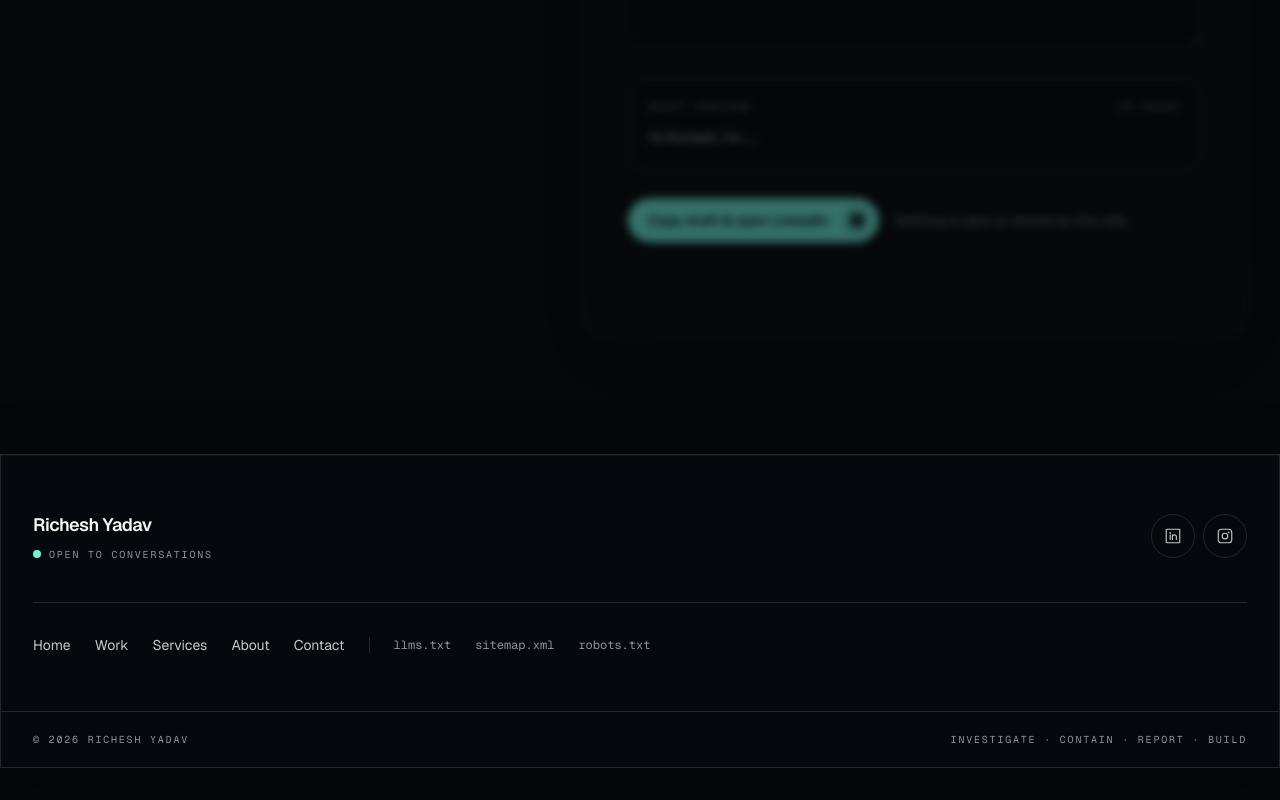
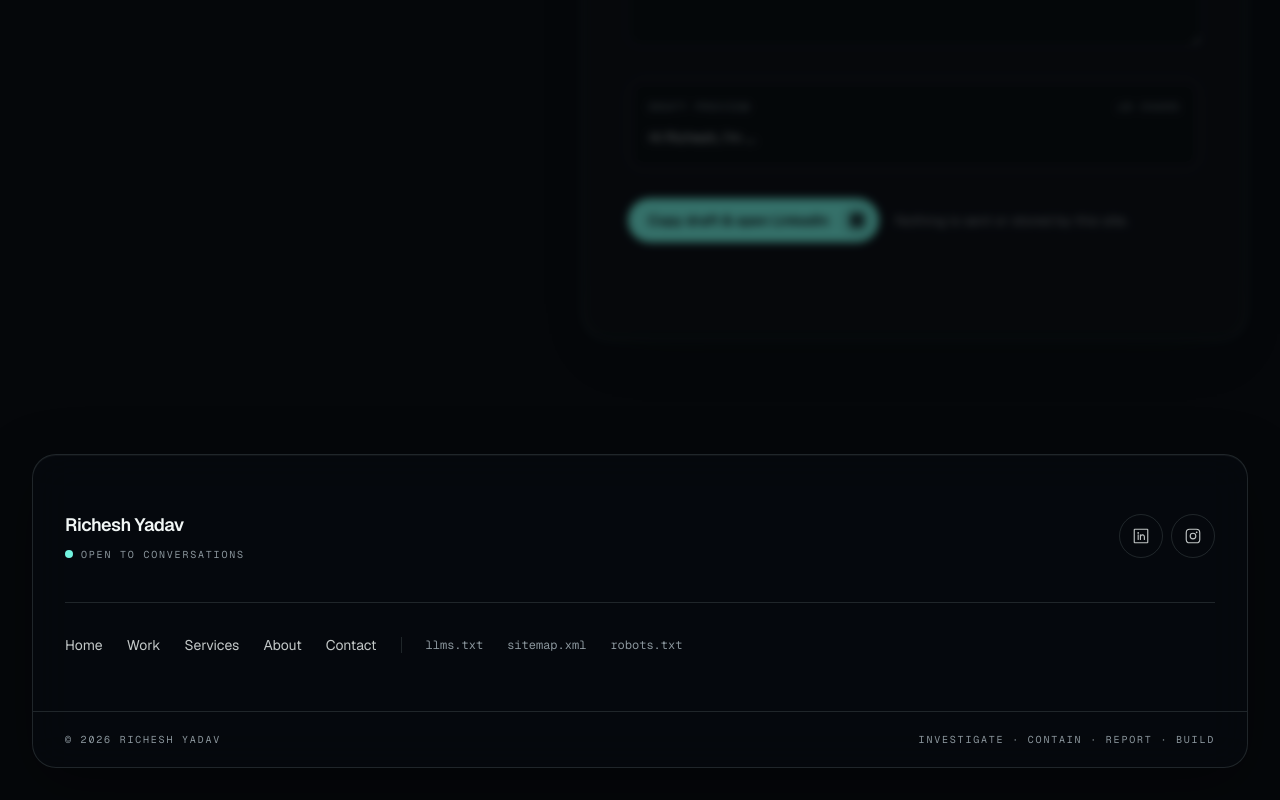
Before and after one commit to IamRichesh/richesh-portfolio, a Next.js app: page /contact in a window 1280 px wide. Shown: the part 1186-1986 px from the top of the page. Before the commit the page ends 1954 px from the top, so only its background shows below. Built offline with nearby package versions, Linux system fonts and the light colour scheme.

Commit message:
Make footer a rounded inset card like the header and QuickFacts panel
Was full-bleed edge-to-edge with only a top border. Now sits inset with
page margin, rounded-3xl and overflow-hidden on the glass wrapper -
same pattern already used by SiteHeader and the capability cards.

```diff
--- a/src/components/layout/SiteFooter.tsx
+++ b/src/components/layout/SiteFooter.tsx
@@ -12,8 +12,9 @@ const socialIcons = { LinkedIn: LinkedinLogo, Instagram: InstagramLogo };
 
 export function SiteFooter() {
   return (
-    <footer className="glass relative z-10 mt-32 border-x-0 border-b-0">
-      <div className="mx-auto max-w-[1400px] px-4 py-14 md:px-8">
+    <footer className="relative z-10 mx-auto mt-32 max-w-[1400px] px-4 pb-8 md:px-8">
+      <div className="glass overflow-hidden rounded-3xl">
+      <div className="px-4 py-14 md:px-8">
         <div className="flex flex-wrap items-center justify-between gap-6">
           <div>
             <p className="text-lg font-semibold tracking-tight">{person.name}</p>
@@ -60,9 +61,10 @@ export function SiteFooter() {
         </nav>
       </div>
 
-      <div className="mx-auto flex max-w-[1400px] flex-wrap justify-between gap-3 border-t border-line px-4 py-5 font-mono text-[10px] tracking-[0.18em] text-muted md:px-8">
+      <div className="flex flex-wrap justify-between gap-3 border-t border-line px-4 py-5 font-mono text-[10px] tracking-[0.18em] text-muted md:px-8">
         <span>© {new Date().getFullYear()} {person.name.toUpperCase()}</span>
         <span>INVESTIGATE · CONTAIN · REPORT · BUILD</span>
+      </div>
       </div>
     </footer>
   );
```
